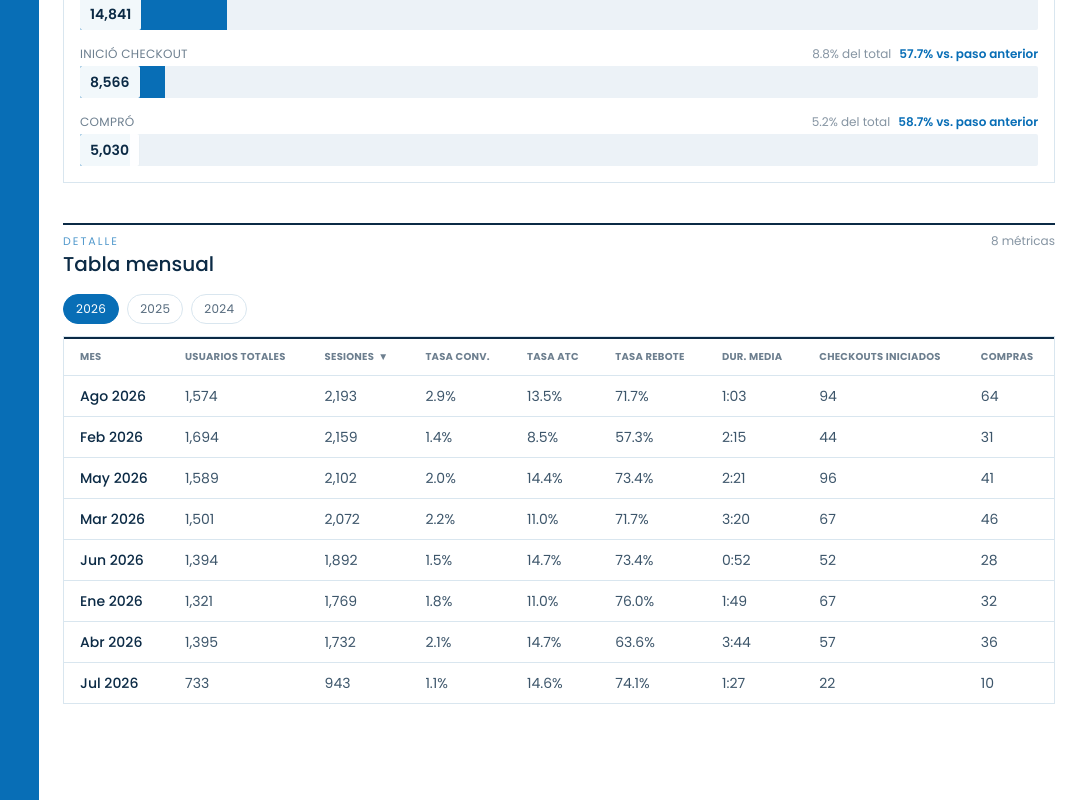
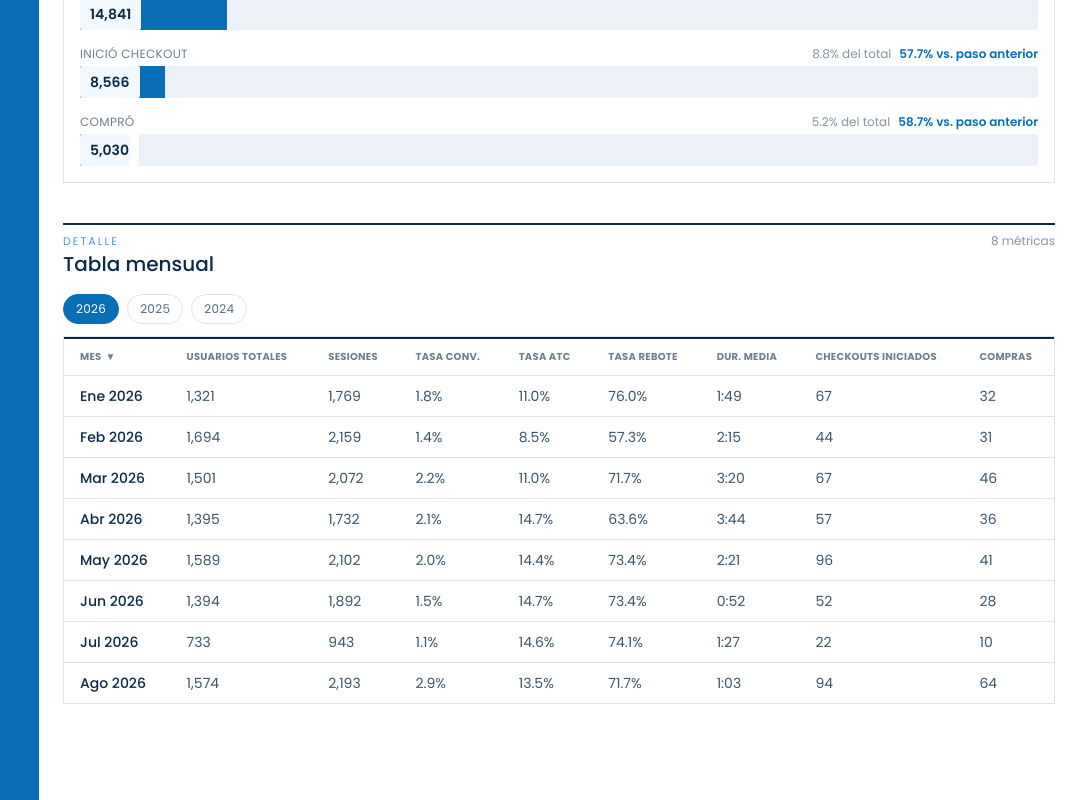
Before and after one commit to MaferVictoria/DASHBOARD_PLENLIFE, a Next.js app: page /engagement-web in a window 1280 px wide. Shown: the part 1734-2534 px from the top of the page, without its empty margins (201-1280 px from the left). Built offline with nearby package versions, Linux system fonts and the light colour scheme.

Commit message:
Update EngagementWebShell.js

```diff
--- a/components/EngagementWebShell.js
+++ b/components/EngagementWebShell.js
@@ -171,7 +171,13 @@ export default function EngagementWebShell() {
             </button>
           ))}
         </div>
-        <SortableTable data={filteredDetail} keyLabel="Mes" />
+        <SortableTable
+          data={filteredDetail}
+          keyLabel="Mes"
+          defaultSortKey="key"
+          defaultSortDir="desc"
+          dateSortField="monthKey"
+        />
       </main>
     </div>
   );
```
